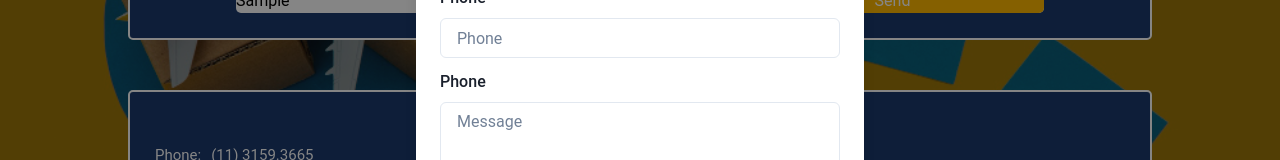
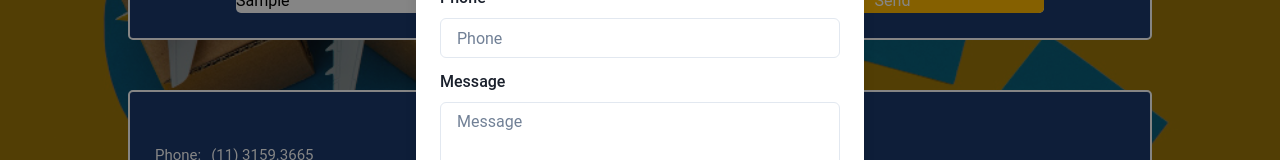
Before and after one commit to arturwatana/new-mm, a React app: page / in a window 1280 px wide. Both pictures are taken after typing "Sample" into the empty fields and a click on the button "Send". Shown: the part 3756-3916 px from the top of the page. Built offline with nearby package versions, Linux system fonts and the light colour scheme; the HTML template or start-up script is replaced by a standard one.

Commit message:
fix: label

```diff
--- a/src/Components/ModalContact/index.tsx
+++ b/src/Components/ModalContact/index.tsx
@@ -81,7 +81,7 @@ useEffect(() => {
               <Input value={email ? email : ""}  placeholder='Email' id="email"  type='email' />
               <FormLabel mt={3} >{Translator("modal.phone")}</FormLabel>
               <Input  placeholder={Translator("modal.phone")} id="phone" />
-              <FormLabel mt={3} >{Translator("modal.phone")}</FormLabel>
+              <FormLabel mt={3} >{Translator("modal.message")}</FormLabel>
               <Textarea  placeholder={Translator("modal.message")} id="message" />
             </FormControl>
           </ModalBody>
```
